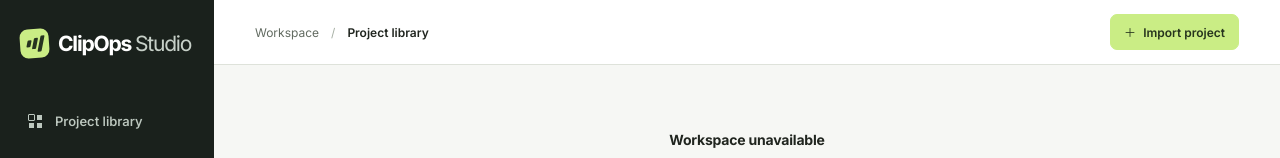
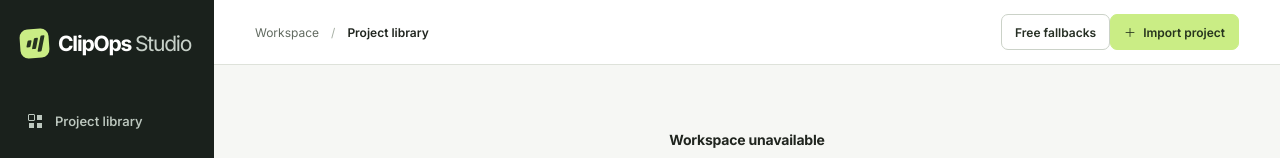
Before and after one commit to MohammedAbdelshafy/clipops-studio, a plain HTML site: page studio/index.html in a window 1280 px wide. Shown: the top 158 px of the page. Drawn offline with Linux system fonts and the light colour scheme; no server answers.

Commit message:
feat(studio): expose authenticated free fallback options

```diff
--- a/studio/index.html
+++ b/studio/index.html
@@ -19,7 +19,7 @@
     <div class="local-state"><span class="online-dot"></span>Local workspace</div>
   </aside>
   <div class="workspace">
-    <header class="topbar"><div class="crumb"><span>Workspace</span><span class="slash">/</span><strong id="breadcrumb">Project library</strong></div><button class="button primary" data-action="import"><span aria-hidden="true">＋</span> Import project</button></header>
+    <header class="topbar"><div class="crumb"><span>Workspace</span><span class="slash">/</span><strong id="breadcrumb">Project library</strong></div><div class="topbar-helpers"><button type="button" class="button" data-action="fallbacks">Free fallbacks</button><button class="button primary" data-action="import"><span aria-hidden="true">＋</span> Import project</button></div></header>
     <main id="main" tabindex="-1" aria-busy="true"><p class="loading">Opening local workspace…</p></main>
   </div>
 </div>
```
